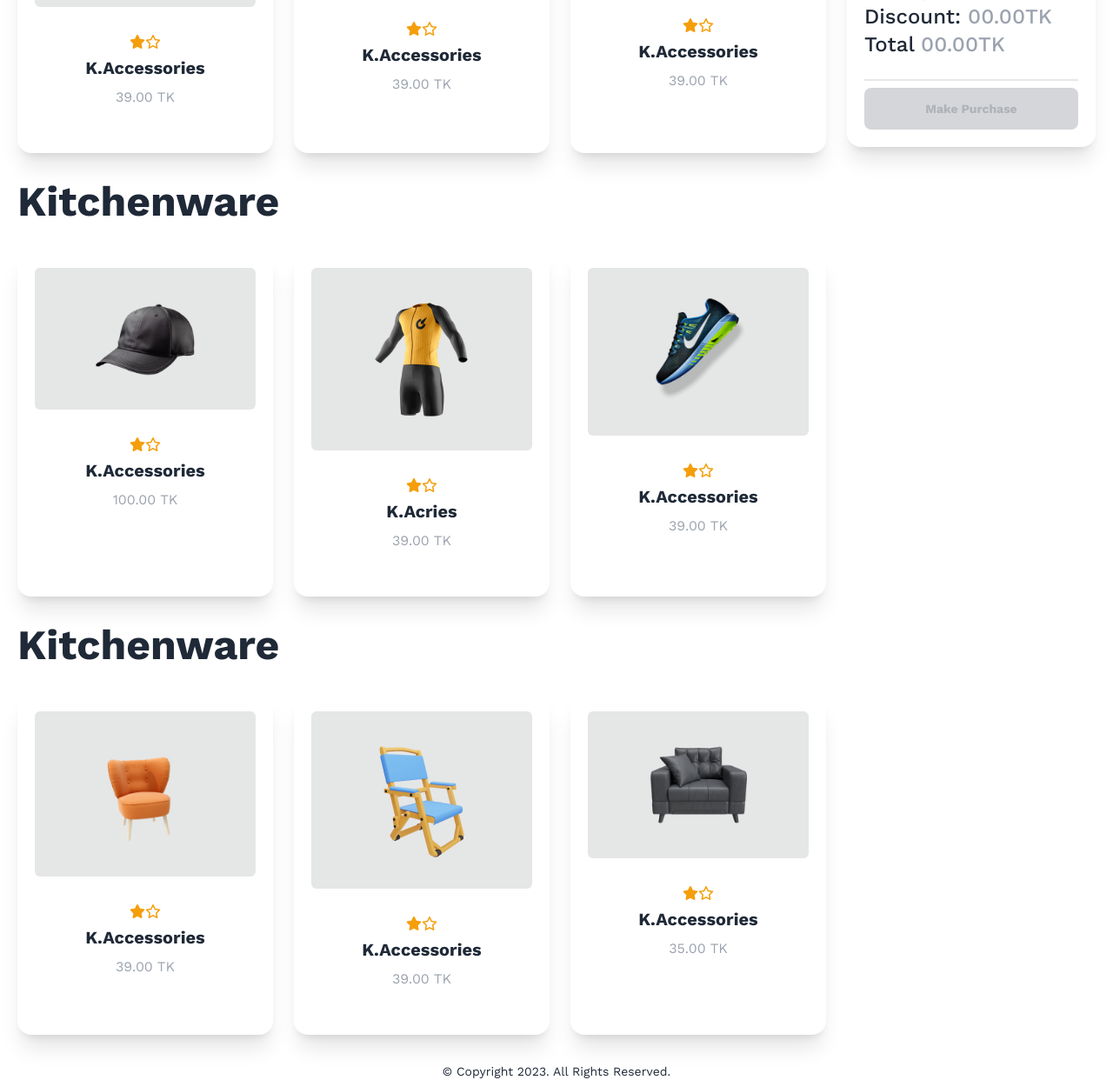
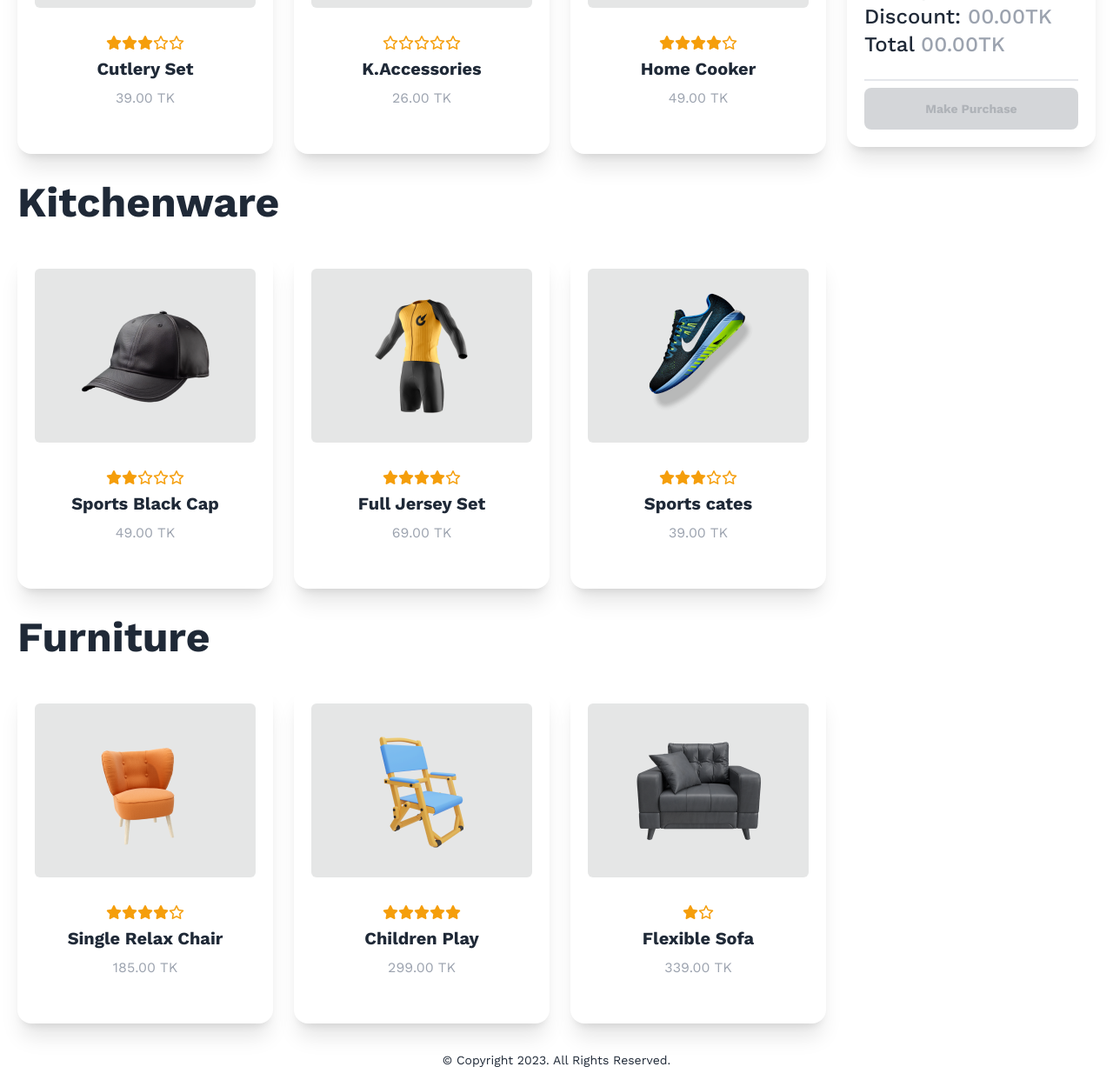
Before and after one commit to AdityaChowdhury2/summer-sale, a plain HTML site: page index.html in a window 1280 px wide. Shown: the part 963-2205 px from the top of the page at 87% size. Drawn offline with nearby package versions, Linux system fonts and the light colour scheme.

Commit message:
fixing rating issues

```diff
--- a/index.html
+++ b/index.html
@@ -72,53 +72,56 @@
         <section class="px-5 mb-8 mt-10 md:mt-16 lg:mt-28">
             <div class="flex flex-col-reverse lg:flex-row gap-6 items-center">
                 <div class="lg:w-9/12 space-y-4 md:space-y-8 w-full">
-                    <div class="">
+                    <div>
                         <h2 class="text-xl md:text-3xl lg:text-5xl font-semibold my-4 lg:mb-8">Kitchenware
                         </h2>
                         <div class="grid grid-cols-1 md:grid-cols-2 lg:grid-cols-3 gap-6">
                             <div class="item card bg-base-100 shadow-xl p-5 hover:cursor-pointer">
-                                <figure class="p-5 xl:py-8 xl:px-16 bg-base-300 rounded-md">
-                                    <img src="./images/prod1.png" alt="kitchen accessories" class="rounded-xl" />
+                                <figure class="bg-base-300 rounded-md min-h-[200px]">
+                                    <img src="./images/prod1.png" alt="Cutlery Set" class="rounded-xl" />
                                 </figure>
                                 <div class="card-body items-center text-center">
                                     <div class="rating">
                                         <i class="fa-solid fa-star text-amber-500"></i>
+                                        <i class="fa-solid fa-star text-amber-500"></i>
+                                        <i class="fa-solid fa-star text-amber-500"></i>
+                                        <i class="fa-regular fa-star text-amber-500"></i>
                                         <i class="fa-regular fa-star text-amber-500"></i>
                                     </div>
-
-
-                                    <h2 class="card-title">K.Accessories</h2>
+                                    <h2 class="card-title">Cutlery Set</h2>
                                     <p class="text-gray-400">39.00 TK</p>
                                 </div>
                             </div>
                             <div class="item card bg-base-100 shadow-xl p-5 hover:cursor-pointer">
-                                <figure class="p-5 xl:py-8 xl:px-16 bg-base-300 rounded-md">
+                                <figure class="bg-base-300 rounded-md min-h-[200px]">
                                     <img src="./images/prod2.png" alt="kitchen accessories" class="rounded-xl" />
                                 </figure>
                                 <div class="card-body items-center text-center">
                                     <div class="rating">
-                                        <i class="fa-solid fa-star text-amber-500"></i>
+                                        <i class="fa-regular fa-star text-amber-500"></i>
+                                        <i class="fa-regular fa-star text-amber-500"></i>
+                                        <i class="fa-regular fa-star text-amber-500"></i>
+                                        <i class="fa-regular fa-star text-amber-500"></i>
                                         <i class="fa-regular fa-star text-amber-500"></i>
                                     </div>
-
-
                                     <h2 class="card-title">K.Accessories</h2>
-                                    <p class="text-gray-400">39.00 TK</p>
+                                    <p class="text-gray-400">26.00 TK</p>
                                 </div>
                             </div>
                             <div class="item card bg-base-100 shadow-xl p-5 hover:cursor-pointer">
-                                <figure class="p-5 xl:py-8 xl:px-16 bg-base-300 rounded-md">
-                                    <img src="./images/prod3.png" alt="kitchen accessories" class="rounded-xl" />
+                                <figure class="bg-base-300 rounded-md min-h-[200px]">
+                                    <img src="./images/prod3.png" alt="Home Cooker" class="rounded-xl" />
                                 </figure>
                                 <div class="card-body items-center text-center">
                                     <div class="rating">
                                         <i class="fa-solid fa-star text-amber-500"></i>
+                                        <i class="fa-solid fa-star text-amber-500"></i>
+                                        <i class="fa-solid fa-star text-amber-500"></i>
+                                        <i class="fa-solid fa-star text-amber-500"></i>
                                         <i class="fa-regular fa-star text-amber-500"></i>
                                     </div>
-
-
-                                    <h2 class="card-title">K.Accessories</h2>
-                                    <p class="text-gray-400">39.00 TK</p>
+                                    <h2 class="card-title">Home Cooker</h2>
+                                    <p class="text-gray-400">49.00 TK</p>
                                 </div>
                             </div>
 
@@ -129,96 +132,108 @@
                         </h2>
                         <div class="grid grid-cols-1 md:grid-cols-2 lg:grid-cols-3 gap-6">
                             <div class="item card bg-base-100 shadow-xl p-5 hover:cursor-pointer">
-                                <figure class="p-5 xl:py-8 xl:px-16 bg-base-300 rounded-md">
-                                    <img src="./images/prod4.png" alt="kitchen accessories" class="rounded-xl" />
+                                <figure class="bg-base-300 rounded-md min-h-[200px]">
+                                    <img src="./images/prod4.png" alt="Sports Black Cap" class="rounded-xl" />
+                                </figure>
+                                <div class="card-body items-center text-center">
+                                    <div class="rating">
+                                        <i class="fa-solid fa-star text-amber-500"></i>
+                                        <i class="fa-solid fa-star text-amber-500"></i>
+                                        <i class="fa-regular fa-star text-amber-500"></i>
+                                        <i class="fa-regular fa-star text-amber-500"></i>
+                                        <i class="fa-regular fa-star text-amber-500"></i>
+                                    </div>
+                                    <h2 class="card-title">Sports Black Cap</h2>
+                                    <p class="text-gray-400">49.00 TK</p>
+                                </div>
+                            </div>
+                            <div class="item card bg-base-100 shadow-xl p-5 hover:cursor-pointer">
+                                <figure class="bg-base-300 rounded-md min-h-[200px]">
+                                    <img src="./images/prod5.png" alt="Full Jersey Set" class="rounded-xl" />
+                                </figure>
+                                <div class="card-body items-center text-center">
+                                    <div class="rating">
+                                        <i class="fa-solid fa-star text-amber-500"></i>
+                                        <i class="fa-solid fa-star text-amber-500"></i>
+                                        <i class="fa-solid fa-star text-amber-500"></i>
+                                        <i class="fa-solid fa-star text-amber-500"></i>
+                                        <i class="fa-regular fa-star text-amber-500"></i>
+                                    </div>
+                                    <h2 class="card-title">Full Jersey Set</h2>
+                                    <p class="text-gray-400">69.00 TK</p>
+                                </div>
+                            </div>
+                            <div class="item card bg-base-100 shadow-xl p-5 hover:cursor-pointer">
+                                <figure class="bg-base-300 rounded-md min-h-[200px]">
+                                    <img src="./images/prod6.png" alt="Sports cates" class="rounded-xl" />
+                                </figure>
+                                <div class="card-body items-center text-center">
+                                    <div class="rating">
+                                        <i class="fa-solid fa-star text-amber-500"></i>
+                                        <i class="fa-solid fa-star text-amber-500"></i>
+                                        <i class="fa-solid fa-star text-amber-500"></i>
+                                        <i class="fa-regular fa-star text-amber-500"></i>
+                                        <i class="fa-regular fa-star text-amber-500"></i>
+                                    </div>
+                                    <h2 class="card-title">Sports cates</h2>
+                                    <p class="text-gray-400">39.00 TK</p>
+                                </div>
+                            </div>
+
+                        </div>
+                    </div>
+                    <div>
+                        <h2 class="text-xl md:text-3xl lg:text-5xl font-semibold my-4 lg:mb-8">Furniture
+                        </h2>
+                        <div class="grid grid-cols-1 md:grid-cols-2 lg:grid-cols-3 gap-6">
+                            <div class="item card bg-base-100 shadow-xl p-5 hover:cursor-pointer">
+                                <figure class="bg-base-300 rounded-md min-h-[200px]">
+                                    <img src="./images/prod7.png" alt="Single Relax Chair" class="rounded-xl" />
+                                </figure>
+                                <div class="card-body items-center text-center">
+                                    <div class="rating">
+                                        <i class="fa-solid fa-star text-amber-500"></i>
+                                        <i class="fa-solid fa-star text-amber-500"></i>
+                                        <i class="fa-solid fa-star text-amber-500"></i>
+                                        <i class="fa-solid fa-star text-amber-500"></i>
+                                        <i class="fa-regular fa-star text-amber-500"></i>
+                                    </div>
+                                    <h2 class="card-title">Single Relax Chair</h2>
+                                    <p class="text-gray-400">185.00 TK</p>
+                                </div>
+                            </div>
+                            <div class="item card bg-base-100 shadow-xl p-5 hover:cursor-pointer">
+                                <figure class="bg-base-300 rounded-md min-h-[200px]">
+                                    <img src="./images/prod8.png" alt="Children Play" class="rounded-xl" />
+                                </figure>
+                                <div class="card-body items-center text-center">
+                                    <div class="rating">
+                                        <i class="fa-solid fa-star text-amber-500"></i>
+                                        <i class="fa-solid fa-star text-amber-500"></i>
+                                        <i class="fa-solid fa-star text-amber-500"></i>
+                                        <i class="fa-solid fa-star text-amber-500"></i>
+                                        <i class="fa-solid fa-star text-amber-500"></i>
+                                    </div>
+                                    <h2 class="card-title">Children Play</h2>
+                                    <p class="text-gray-400">299.00 TK</p>
+                                </div>
+                            </div>
+                            <div class="item card bg-base-100 shadow-xl p-5 hover:cursor-pointer">
+                                <figure class="bg-base-300 rounded-md min-h-[200px]">
+                                    <img src="./images/prod9.png" alt="Flexible Sofa" class="rounded-xl" />
                                 </figure>
                                 <div class="card-body items-center text-center">
                                     <div class="rating">
                                         <i class="fa-solid fa-star text-amber-500"></i>
                                         <i class="fa-regular fa-star text-amber-500"></i>
                                     </div>
-                                    <h2 class="card-title">K.Accessories</h2>
-                                    <p class="text-gray-400">100.00 TK</p>
-                                </div>
-                            </div>
-                            <div class="item card bg-base-100 shadow-xl p-5 hover:cursor-pointer">
-                                <figure class="p-5 xl:py-8 xl:px-16 bg-base-300 rounded-md">
-                                    <img src="./images/prod5.png" alt="kitchen accessories" class="rounded-xl" />
-                                </figure>
-                                <div class="card-body items-center text-center">
-                                    <div class="rating">
-                                        <i class="fa-solid fa-star text-amber-500"></i>
-                                        <i class="fa-regular fa-star text-amber-500"></i>
-                                    </div>
-                                    <h2 class="card-title">K.Acries</h2>
-                                    <p class="text-gray-400">39.00 TK</p>
-                                </div>
-                            </div>
-                            <div class="item card bg-base-100 shadow-xl p-5 hover:cursor-pointer">
-                                <figure class="p-5 xl:py-8 xl:px-16 bg-base-300 rounded-md">
-                                    <img src="./images/prod6.png" alt="kitchen accessories" class="rounded-xl" />
-                                </figure>
-                                <div class="card-body items-center text-center">
-                                    <div class="rating">
-                                        <i class="fa-solid fa-star text-amber-500"></i>
-                                        <i class="fa-regular fa-star text-amber-500"></i>
-                                    </div>
-                                    <h2 class="card-title">K.Accessories</h2>
-                                    <p class="text-gray-400">39.00 TK</p>
-                                </div>
-                            </div>
-                        </div>
-                    </div>
-                    <div>
-                        <h2 class="text-xl md:text-3xl lg:text-5xl font-semibold my-4 lg:mb-8">Kitchenware
-                        </h2>
-                        <div class="grid grid-cols-1 md:grid-cols-2 lg:grid-cols-3 gap-6">
-                            <div class="item card bg-base-100 shadow-xl p-5 hover:cursor-pointer">
-                                <figure class="p-5 xl:py-8 xl:px-16 bg-base-300 rounded-md">
-                                    <img src="./images/prod7.png" alt="kitchen accessories" class="rounded-xl" />
-                                </figure>
-                                <div class="card-body items-center text-center">
-                                    <div class="rating">
-                                        <i class="fa-solid fa-star text-amber-500"></i>
-                                        <i class="fa-regular fa-star text-amber-500"></i>
-                                    </div>
-
-                                    <h2 class="card-title">K.Accessories</h2>
-                                    <p class="text-gray-400">39.00 TK</p>
-                                </div>
-                            </div>
-                            <div class="item card bg-base-100 shadow-xl p-5 hover:cursor-pointer">
-                                <figure class="p-5 xl:py-8 xl:px-16 bg-base-300 rounded-md">
-                                    <img src="./images/prod8.png" alt="kitchen accessories" class="rounded-xl" />
-                                </figure>
-                                <div class="card-body items-center text-center">
-                                    <div class="rating">
-                                        <i class="fa-solid fa-star text-amber-500"></i>
-                                        <i class="fa-regular fa-star text-amber-500"></i>
-                                    </div>
-
-                                    <h2 class="card-title">K.Accessories</h2>
-                                    <p class="text-gray-400">39.00 TK</p>
-                                </div>
-                            </div>
-                            <div class="item card bg-base-100 shadow-xl p-5 hover:cursor-pointer">
-                                <figure class="p-5 xl:py-8 xl:px-16 bg-base-300 rounded-md">
-                                    <img src="./images/prod9.png" alt="kitchen accessories" class="rounded-xl" />
-                                </figure>
-                                <div class="card-body items-center text-center">
-                                    <div class="rating">
-                                        <i class="fa-solid fa-star text-amber-500"></i>
-                                        <i class="fa-regular fa-star text-amber-500"></i>
-                                    </div>
-
-                                    <h2 class="card-title">K.Accessories</h2>
-                                    <p class="text-gray-400">35.00 TK</p>
+                                    <h2 class="card-title">Flexible Sofa</h2>
+                                    <p class="text-gray-400">339.00 TK</p>
                                 </div>
                             </div>
 
                         </div>
                     </div>
-
                 </div>
                 <div class="flex-1 lg:mt-[calc(48px+32px)] space-y-6  self-center lg:self-start lg:w-3/12">
                     <div class="card bg-base-100 shadow-xl p-6">
@@ -234,13 +249,13 @@
                         <ul id="cart-list-container">
                         </ul>
                         <div class="py-6 border-y-2 mb-2">
-                            <p class="text-2xl font-medium">Total price: <span id="total-price"
+                            <p class="text-xl xl:text-2xl font-medium">Total price: <span id="total-price"
                                     class="text-gray-400">00.00TK</span>
                             </p>
-                            <p class="text-2xl font-medium">Discount: <span id="discount-amount"
+                            <p class="text-xl xl:text-2xl font-medium">Discount: <span id="discount-amount"
                                     class="text-gray-400">00.00TK</span>
                             </p>
-                            <p class="text-2xl font-medium">Total <span id="total-after-discount"
+                            <p class="text-xl xl:text-2xl font-medium">Total <span id="total-after-discount"
                                     class="text-gray-400">00.00TK</span>
                             </p>
                         </div>
@@ -263,8 +278,6 @@
                                 </div>
                             </form>
                         </dialog>
-                        <button></button>
-
                     </div>
                 </div>
             </div>
```
